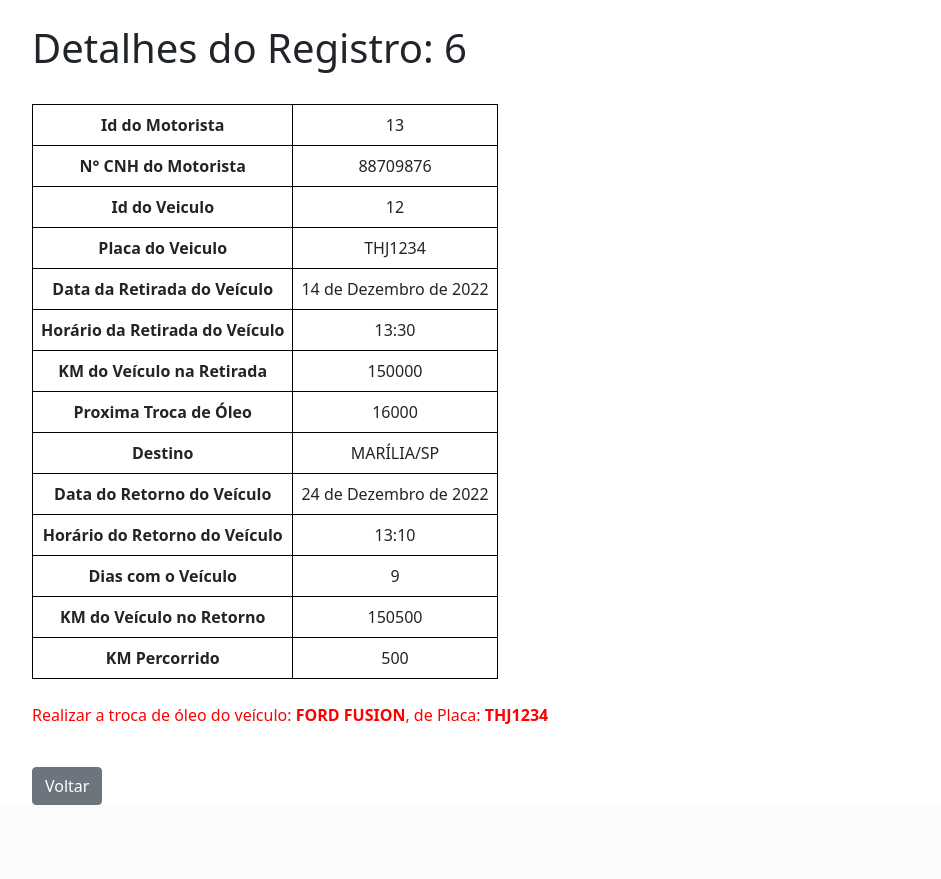
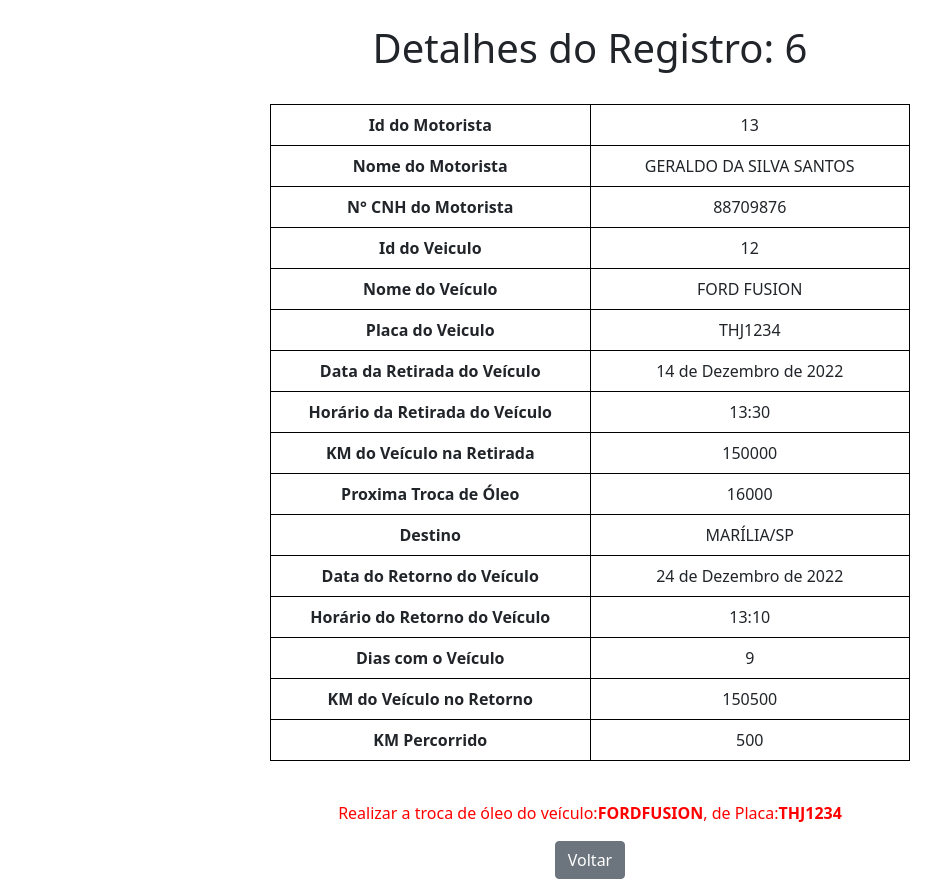
Before and after one commit to daltonpfdev/ag_controle_project, a Django app: page /controle_detail/6 in a window 1280 px wide. Shown: the part 56-935 px from the top of the page, without its empty margins (50-991 px from the left). Before the commit the page ends 861 px from the top, so only its background shows below. Run offline with Django 5.2, Linux system fonts and the light colour scheme; data comes from the database, SQL or seed files in the repository; both versions use the stored data as it was after the commit.

Commit message:
alterações de lista de controles

```diff
--- a/app_controle/models.py
+++ b/app_controle/models.py
@@ -1,6 +1,8 @@
 from django.db import models
 from datetime import datetime, timedelta
 from django.core.exceptions import ValidationError
+from django.dispatch import receiver
+from django.db.models.signals import pre_save
 # Create your models here.
 
 
@@ -10,12 +12,18 @@ class Motorista(models.Model):
     telefone = models.CharField(max_length=20, null=True, blank=True)
     num_cnh = models.CharField(verbose_name="N° da CNH",max_length=20, null=False, blank=False, unique=True)
 
+    def __str__(self):
+        return f"Nome: {self.nome.upper()} || N° da CNH: {self.num_cnh}"
+
 class Veiculo(models.Model):
     cod_veiculo = models.AutoField(verbose_name="Id", primary_key=True, null=False, blank=False)
     placa = models.CharField(max_length=7, null=False, blank=False)
     marca = models.CharField(max_length=20, null=False, blank=False)
     veiculo = models.CharField(max_length=50, null=False, blank=False)
     km_troca_oleo = models.IntegerField(verbose_name="KM próxima troca de Óleo",null=False, blank=False)
+
+    def __str__(self):
+        return f"Veículo: {self.marca.upper()} {self.veiculo.upper()} || id: {self.cod_veiculo}"
 
 class Controle(models.Model):
     veiculo = models.ForeignKey(Veiculo, on_delete=models.CASCADE)
@@ -39,6 +47,10 @@ class Controle(models.Model):
         if self.km_saida is not None and self.km_retorno is not None and self.km_retorno <= self.km_saida:
             raise ValidationError('ERROR: A Kilometragem de Retorno deve ser maior que a Kilimetragem de Saida.')
 
+        if self.veiculo.km_troca_oleo < self.km_saida:
+            raise ValidationError(f"É necessário trocar o óleo do veículo. Proxima troca de óleo é {self.veiculo.km_troca_oleo} Km")
+        super().clean()
+
     def calcular_quantidade_dias(self):
         if self.data_retorno is None:
             return None
--- a/app_controle/templates/app_controle/controle_detail.html
+++ b/app_controle/templates/app_controle/controle_detail.html
@@ -13,13 +13,19 @@
     }
 </style>
 
-<div class="container">
-    <h1>Detalhes do Registro: {{ controle_view.pk }}</h1>
+<h1 style="display: flex; justify-content: center;">Detalhes do Registro: {{ controle_view.pk }}</h1>
+<br>
+<div style="display: flex; justify-content: center;">
+
     <br>
-    <table>
+    <table style="table-layout: fixed; width: 50%;" class="table">
         <tr>
             <th>Id do Motorista</th>
             <td>{{ controle_view.motorista.cod_motorista }}</td>
+        </tr>
+        <tr>
+            <th>Nome do Motorista</th>
+            <td>{{ controle_view.motorista.nome|upper }}</td>
         </tr>
         <tr>
             <th>N° CNH do Motorista</th>
@@ -28,6 +34,10 @@
         <tr>
             <th>Id do Veiculo</th>
             <td>{{ controle_view.veiculo.cod_veiculo }}</td>
+        </tr>
+        <tr>
+            <th>Nome do Veículo</th>
+            <td>{{ controle_view.veiculo.marca|upper }} {{ controle_view.veiculo.veiculo|upper }}</td>
         </tr>
         <tr>
             <th>Placa do Veiculo</th>
@@ -76,12 +86,13 @@
 
     </table>
     <br>
-    {% if controle_view.km_retorno > controle_view.veiculo.km_troca_oleo %}
-
-        <p style="color: red">Realizar a troca de óleo do veículo: <strong>{{controle_view.veiculo.marca|upper}}</strong> <strong>{{controle_view.veiculo.veiculo|upper}}</strong>, de Placa: <strong>{{controle_view.veiculo.placa|upper}}</strong></p>
-
-    {% endif %}
     <br>
+</div>
+<br>
+{% if controle_view.km_retorno > controle_view.veiculo.km_troca_oleo or controle_view.km_saida > controle_view.veiculo.km_troca_oleo%}
+    <p style="color: red; display: flex; justify-content: center;">Realizar a troca de óleo do veículo: <strong>{{controle_view.veiculo.marca|upper}}</strong> <strong>{{controle_view.veiculo.veiculo|upper}}</strong>, de Placa: <strong>{{controle_view.veiculo.placa|upper}}</strong></p>
+{% endif %}
+<div style="display: flex; justify-content: center;">
     <a href="{% url 'controle_list' %}" class="btn btn-secondary">Voltar</a>
 </div>
 
--- a/app_controle/templates/app_controle/controle_form.html
+++ b/app_controle/templates/app_controle/controle_form.html
@@ -12,12 +12,14 @@
     {% endif %}
 
     <br>
+
     <form method="POST">
         {% csrf_token %}
 
         {{ form|crispy }}
 
         <button type="submit" class="btn btn-primary">Salvar</button>
+        <a href="{% url 'controle_list' %}" class="btn btn-secondary">Voltar</a>
     </form>
 </main>
 
--- a/app_controle/views.py
+++ b/app_controle/views.py
@@ -3,6 +3,7 @@ from django.shortcuts import render
 from django.views.generic import ListView, CreateView, UpdateView, DeleteView, DetailView
 from .models import Motorista, Veiculo, Controle
 from django.urls import reverse_lazy
+from django import forms
 
 # Create your views here.
 
```
Also changed, not shown: db.sqlite3.
